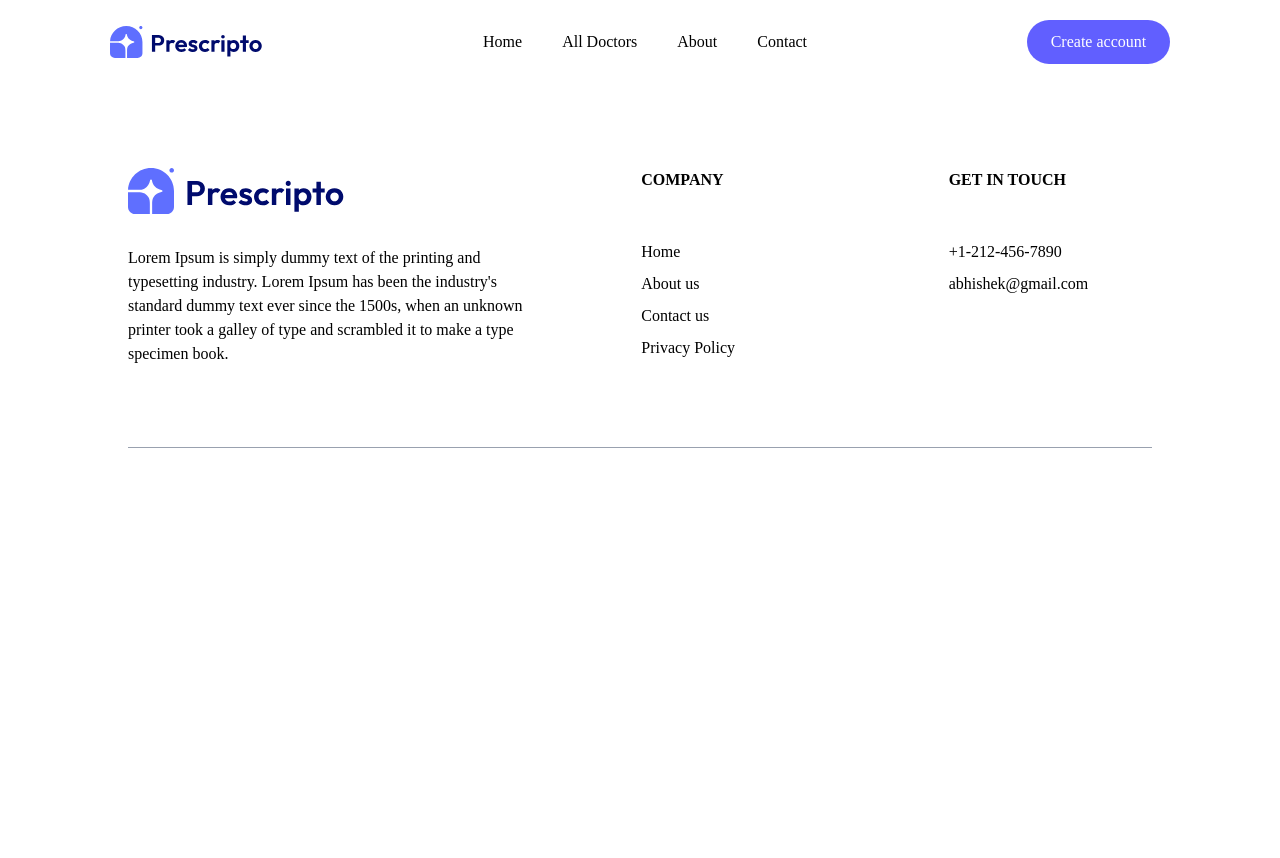
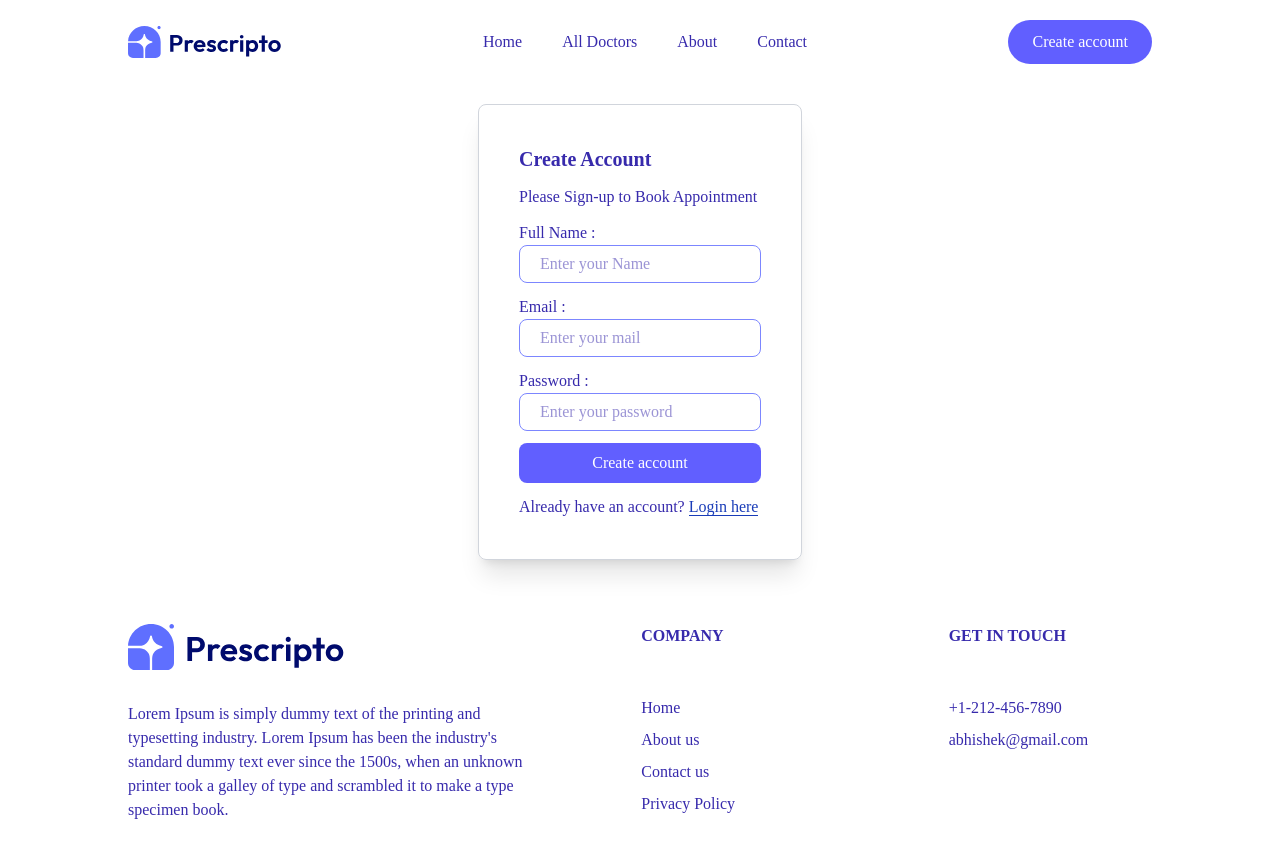
Before and after one commit to abhishekrathour27/Doctor-Appointment, a React (Vite) app: page /sign-up in a window 1280 px wide. Shown: the top 858 px of the page. Before the commit the page ends 800 px from the top, so only its background shows below. Built offline with nearby package versions, Linux system fonts and the light colour scheme; a web font is replaced by a local one.

Commit message:
log-in and sign-up page

```diff
--- a/src/App.jsx
+++ b/src/App.jsx
@@ -7,6 +7,8 @@ import Doctors from './pages/Doctors'
 import Contact from './pages/Contact'
 import Appointment from './pages/Appointment'
 import DoctorInfo from './pages/DoctorInfo'
+import Login from './pages/Login&SignUp/Login'
+import SignUp from './pages/Login&SignUp/SignUp'
 
 function App() {
   const [count, setCount] = useState(0)
@@ -21,6 +23,8 @@ function App() {
         <Route path='/docter/:id' element={<Doctors/>} />
         <Route path='/contact' element={<Contact/>} />
         <Route path='/appointment' element={<Appointment/>} />
+        <Route path='/login' element={<Login/>} />
+        <Route path='/sign-up' element={<SignUp/>} />
 
       </Routes>
     </div>
--- a/src/components/Footer.jsx
+++ b/src/components/Footer.jsx
@@ -2,7 +2,7 @@ import React from 'react'
 
 export default function Footer() {
     return (
-        <div className='flex  justify-center h-[40vh] mt-16'>
+        <div className='flex  justify-center h-[40vh] mt-16 text-indigo-800'>
             <div className="grid [grid-template-columns:1.8fr_1fr_1fr] w-[80vw] h-[35vh]  gap-20  border-b border-gray-400">
                 <div className='space-y-8'>
                     <img src="/logo.svg" alt="" />
--- a/src/components/Navbar.jsx
+++ b/src/components/Navbar.jsx
@@ -4,25 +4,29 @@ import { useNavigate } from 'react-router'
 export default function Navbar() {
 
     const navigate = useNavigate();
+    const localStorageData = JSON.parse(localStorage.getItem('user-detail'));
+
+
     return (
-        <nav >
-            <div className='flex h-fit py-5 items-center justify-around pb-10 '>
-                <img src="/logo.svg" alt="logo" className='w-[12vw] cursor-pointer' onClick={()=> navigate('/')} />
+        <nav className='flex justify-center'>
+            <div className='flex h-fit py-5 items-center justify-between pb-10 text-indigo-800 w-[80vw] '>
+                <img src="/logo.svg" alt="logo" className='w-[12vw] cursor-pointer' onClick={() => navigate('/')} />
                 <ul className='flex gap-10'>
-                    <li className='relative inline-block cursor-pointer group hover:text-indigo-600' onClick={()=> navigate('/')}>Home
+                    <li className='relative inline-block cursor-pointer group hover:text-indigo-600' onClick={() => navigate('/')}>Home
                         <span className="absolute left-0 bottom-0 w-full h-0.5 bg-indigo-500 scale-x-0 transition-transform duration-300 group-hover:scale-x-100"></span>
                     </li>
-                    <li className='relative inline-block cursor-pointer group hover:text-indigo-600'  onClick={()=> navigate('/docter')}>All Doctors
+                    <li className='relative inline-block cursor-pointer group hover:text-indigo-600' onClick={() => navigate('/docter')}>All Doctors
                         <span className="absolute left-0 bottom-0 w-full h-0.5 bg-indigo-500 scale-x-0 transition-transform duration-300 group-hover:scale-x-100"></span>
                     </li>
-                    <li className='relative inline-block cursor-pointer group hover:text-indigo-600'  onClick={()=> navigate('/about')}>About
+                    <li className='relative inline-block cursor-pointer group hover:text-indigo-600' onClick={() => navigate('/about')}>About
                         <span className="absolute left-0 bottom-0 w-full h-0.5 bg-indigo-500 scale-x-0 transition-transform duration-300 group-hover:scale-x-100"></span>
                     </li>
-                    <li className='relative inline-block cursor-pointer group hover:text-indigo-600'  onClick={()=> navigate('/contact')}>Contact
+                    <li className='relative inline-block cursor-pointer group hover:text-indigo-600' onClick={() => navigate('/contact')}>Contact
                         <span className="absolute left-0 bottom-0 w-full h-0.5 bg-indigo-500 scale-x-0 transition-transform duration-300 group-hover:scale-x-100"></span>
                     </li>
                 </ul>
-                <button className='bg-indigo-500 text-white py-2.5 px-6 rounded-4xl h-fit w-fit hover:bg-indigo-600 cursor-pointer'>Create account</button>
+                <button onClick={() => navigate('/sign-up')}
+                    className={`${localStorageData ? 'hidden' : 'bg-indigo-500 text-white py-2.5 px-6 rounded-4xl h-fit w-fit hover:bg-indigo-600 cursor-pointer'}`}>Create account</button>
             </div>
         </nav>
     )
--- a/src/pages/About.jsx
+++ b/src/pages/About.jsx
@@ -2,14 +2,36 @@ import React from 'react'
 
 export default function About() {
   return (
-    <div>
-       <h1>ABOUT<span>US</span></h1>
-       <div>
+    <div className='w-[80vw] space-y-8'>
+      <center><h1 className='text-3xl font-medium'>ABOUT <span className='font-semibold'>US</span></h1></center>
+      <div className='flex gap-11'>
         <div>
-          <img src="/" alt="" />
+          <img src="/about_image.png" alt="about" />
         </div>
-        <div></div>
-       </div>
+        <div className='space-y-5'>
+          <p>Welcome to Prescripto, your trusted partner in managing your healthcare needs conveniently and efficiently. At Prescripto, we understand the challenges individuals face when it comes to scheduling doctor appointments and managing their health records</p>
+          <p>Prescripto is committed to excellence in healthcare technology. We continuously strive to enhance our platform, integrating the latest advancements to improve user experience and deliver superior service. Whether you're booking your first appointment or managing ongoing care, Prescripto is here to support you every step of the way.</p>
+          <h3 className='font-semibold'>Our Vision</h3>
+          <p>Our vision at Prescripto is to create a seamless healthcare experience for every user. We aim to bridge the gap between patients and healthcare providers, making it easier for you to access the care you need, when you need it.</p>
+        </div>
+      </div>
+      <div className='space-y-10 mt-20'>
+        <h1 className='text-2xl font-semibold'>WHY CHOOSE US :</h1>
+        <div className='grid grid-cols-3 '>
+          <div className='space-y-2 border border-indigo-300 py-5 px-10'>
+            <h3 className='font-semibold'>EFFICIENCY :</h3>
+            <p className='w-[20vw]'>Streamlined appointment scheduling that fits into your busy lifestyle.</p>
+          </div>
+          <div className='space-y-2 border border-indigo-300 py-5 px-10'>
+            <h3 className='font-semibold'>CONVENIENCE :</h3>
+            <p className='w-[20vw]'>Access to a network of trusted healthcare professionals in your area.</p>
+          </div>
+          <div className='space-y-2 border border-indigo-300 py-5 px-10'>
+            <h3 className='font-semibold'>PERSONALIZATION :</h3>
+            <p className='w-[20vw]'>Tailored recommendations and reminders to help you stay on top of your health.</p>
+          </div>
+        </div>
+      </div>
     </div>
   )
 }
--- a/src/pages/Contact.jsx
+++ b/src/pages/Contact.jsx
@@ -2,8 +2,25 @@ import React from 'react'
 
 export default function Contact() {
   return (
-    <div>
-
+    <div className='space-y-8'>
+      <center><h1>CONTACT <span>US</span></h1></center>
+      <div className='flex gap-10'>
+        <div className='w-[30vw]'><img src="/contact_image.png" alt="" /></div>
+        <div className='flex flex-col gap-4'>
+          <h2 className='text-2xl font-semibold'>OUR OFFICE :</h2>
+          <div className=''>
+            <p>54709 Willms Station </p>
+            <p>Suite 350, Washington, USA</p>
+          </div>
+          <div>
+            <p>Tel: (415) 555‑0132</p>
+            <p>EMAIL : abhishek@gmail.com</p>
+          </div>
+          <h1 className='text-2xl font-semibold'>CARRERS AT PRESCRIPTO</h1>
+          <p>Learn more about our teams and job openings</p>
+          <button className='bg-indigo-500 text-white py-2.5 px-6 rounded-4xl h-fit w-fit hover:bg-indigo-600 cursor-pointer'>Explore Jobs</button>
+        </div>
+      </div>
     </div>
   )
 }
--- /dev/null
+++ b/src/pages/Login&SignUp/Login.jsx
@@ -0,0 +1,52 @@
+import React, { useState }  from 'react'
+import { useNavigate } from 'react-router'
+import SignUp from './SignUp';
+
+export default function Login() {
+    const navigate = useNavigate();
+
+    // console.log(localStorageData);
+
+    const [logInMail, setlogInMail] = useState('');
+
+    const [logInPass, setLogInPass] = useState('');
+
+    const checkDetail = () => {
+        const localStorageData = JSON.parse(localStorage.getItem('user-detail')) || [];
+
+        const matchUser = localStorageData.find((user) => user.userMail === logInMail && user.password === logInPass)
+
+        if (matchUser) {
+            navigate('/')
+        }
+        else {
+            alert('Incorrect email or password')
+        }
+
+        localStorageData.find((e) => e.pa)
+    }
+
+
+    return (
+        <div>
+            <div className='border py-10 px-10 rounded-lg border-gray-300 shadow-xl space-y-3'>
+                <h2 className='text-xl font-semibold'>Login</h2>
+                <p>Please login to Book Appointment</p>
+                <div>
+                    <p>Email :</p>
+                    <input type="email" value={logInMail} onChange={(e) => setlogInMail(e.target.value)}
+                        placeholder='Enter your mail' className='border border-indigo-400 py-1.5 px-5 rounded-lg outline-none w-full' />
+                </div>
+                <div>
+                    <p>Password :</p>
+                    <input type="password" value={logInPass} onChange={(e) => setLogInPass(e.target.value)}
+                        placeholder='Enter your password' className='border border-indigo-400 py-1.5 px-5 rounded-lg outline-none w-full' />
+                </div>
+                <button onClick={checkDetail}
+                    className='bg-indigo-500 text-white py-2 px-6 rounded-lg h-fit w-full  hover:bg-indigo-600 cursor-pointer'>Login</button>
+
+                <p>don't have an account ? <span onClick={() => navigate('/sign-up')} className='text-blue-800 border-b cursor-pointer'>Sign-Up</span></p>
+            </div>
+        </div>
+    )
+}
--- /dev/null
+++ b/src/pages/Login&SignUp/SignUp.jsx
@@ -0,0 +1,72 @@
+import React, { useState } from 'react'
+import { useNavigate } from 'react-router'
+
+export default function SignUp() {
+    const navigate = useNavigate();
+
+    const [name, setName] = useState('');
+    const [mail, setMail] = useState('');
+    const [pass, setPass] = useState('');
+
+    const toggleFormData = () => {
+        const userData = {
+            userName: name,
+            userMail: mail,
+            password: pass
+        };
+
+        const data = JSON.parse(localStorage.getItem("user-detail")) || [];
+        data.push(userData);
+        localStorage.setItem("user-detail", JSON.stringify(data));
+        alert('Sign-up successed')
+
+        setName('');
+        setMail('');
+        setPass('');
+    };
+
+    return (
+        <div className='border py-10 px-10 rounded-lg border-gray-300 shadow-xl space-y-3'>
+            <h2 className='text-xl font-semibold'>Create Account</h2>
+            <p>Please Sign-up to Book Appointment</p>
+            <div>
+                <p>Full Name :</p>
+                <input
+                    type="text"
+                    value={name}
+                    onChange={(e) => setName(e.target.value)}
+                    placeholder='Enter your Name'
+                    className='border border-indigo-400 py-1.5 px-5 rounded-lg outline-none w-full'
+                />
+            </div>
+            <div>
+                <p>Email :</p>
+                <input
+                    type="email"
+                    value={mail}
+                    onChange={(e) => setMail(e.target.value)}
+                    placeholder='Enter your mail'
+                    className='border border-indigo-400 py-1.5 px-5 rounded-lg outline-none w-full'
+                />
+            </div>
+            <div>
+                <p>Password :</p>
+                <input
+                    type="password"
+                    value={pass}
+                    onChange={(e) => setPass(e.target.value)}
+                    placeholder='Enter your password'
+                    className='border border-indigo-400 py-1.5 px-5 rounded-lg outline-none w-full'
+                />
+            </div>
+            <button
+                onClick={toggleFormData}
+                className='bg-indigo-500 text-white py-2 px-6 rounded-lg h-fit w-full hover:bg-indigo-600 cursor-pointer'
+            >
+                Create account
+            </button>
+
+            <p>Already have an account? <span onClick={() => navigate('/login')} className='text-blue-800 border-b cursor-pointer'>Login here</span></p>
+        </div>
+    );
+}
```
